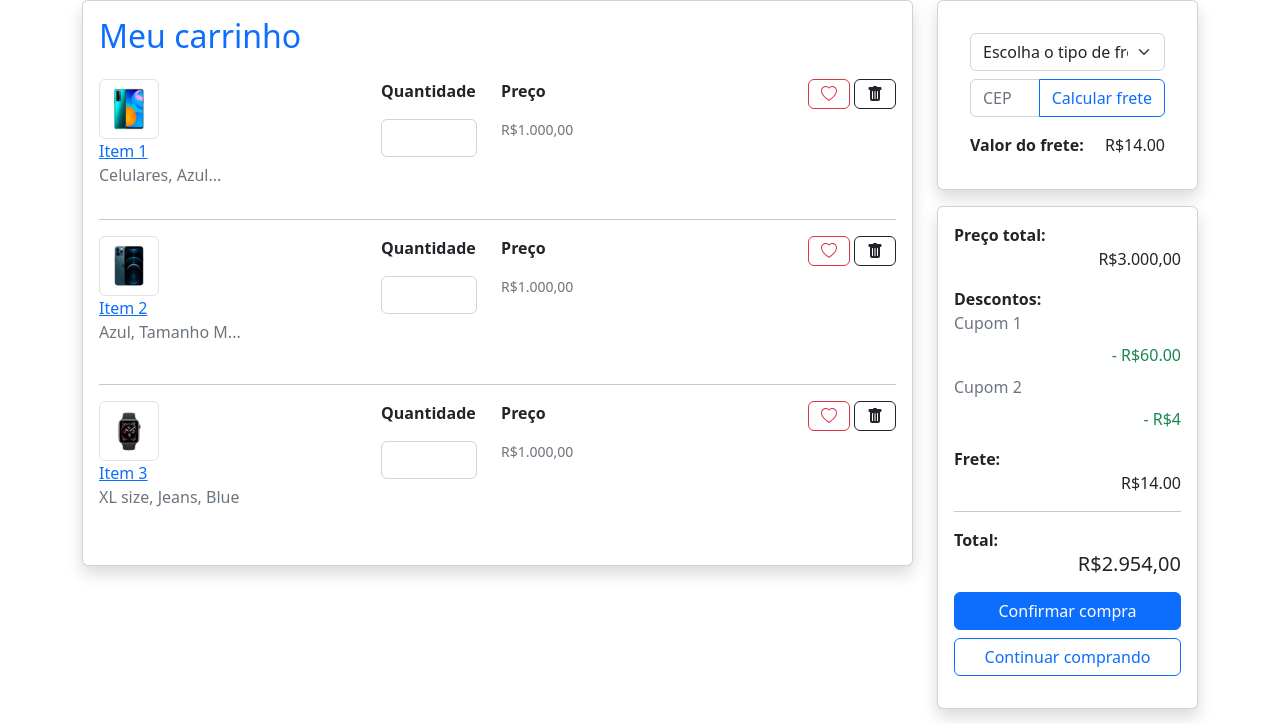
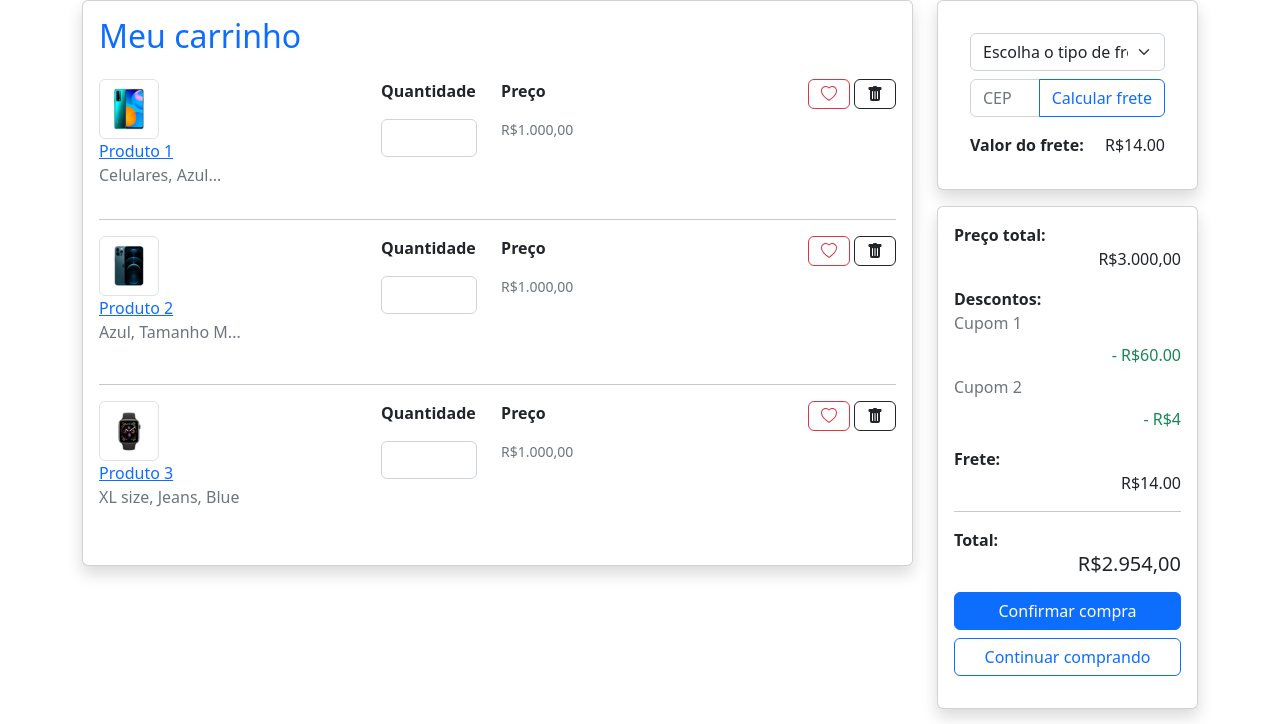
Before and after one commit to SouFuture-2022/JuizoFinal, a PHP site: the page made by Views/Carrinho.php in a window 1280 px wide. Shown: the top 724 px of the page. Run offline with PHP 8.4, Linux system fonts and the light colour scheme; the template is opened without the code that fills it, so the values that code supplies are empty.

Commit message:
Atualização do nome dos produtos

```diff
--- a/Views/Carrinho.php
+++ b/Views/Carrinho.php
@@ -46,7 +46,7 @@
                         <figure class="itemside me-lg-5">
                             <div class="aside"><img src="../Assets/images/3.jpg" class="img-sm img-thumbnail" style="width: 60px;"></div>
                             <figcaption class="info">
-                                <a href="#" class="title">Item 1</a>
+                                <a href="#" class="title">Produto 1</a>
                                 <p class="text-muted">Celulares, Azul...</p>
                             </figcaption>
                         </figure>
@@ -82,7 +82,7 @@
                         <figure class="itemside me-lg-5">
                             <div class="aside"><img src="../Assets/images/4.jpg" class="img-sm img-thumbnail" style="width: 60px;"></div>
                             <figcaption class="info">
-                                <a href="#" class="title">Item 2</a>
+                                <a href="#" class="title">Produto 2</a>
                                 <p class="text-muted">Azul, Tamanho M...</p>
                             </figcaption>
                         </figure>
@@ -119,7 +119,7 @@
                         <figure class="itemside me-lg-5">
                             <div class="aside"><img src="../Assets/images/5.jpg" class="img-sm img-thumbnail" style="width: 60px;"></div>
                             <figcaption class="info">
-                                <a href="#" class="title">Item 3</a>
+                                <a href="#" class="title">Produto 3</a>
                                 <p class="text-muted"> XL size, Jeans, Blue </p>
                             </figcaption>
                         </figure>
```
